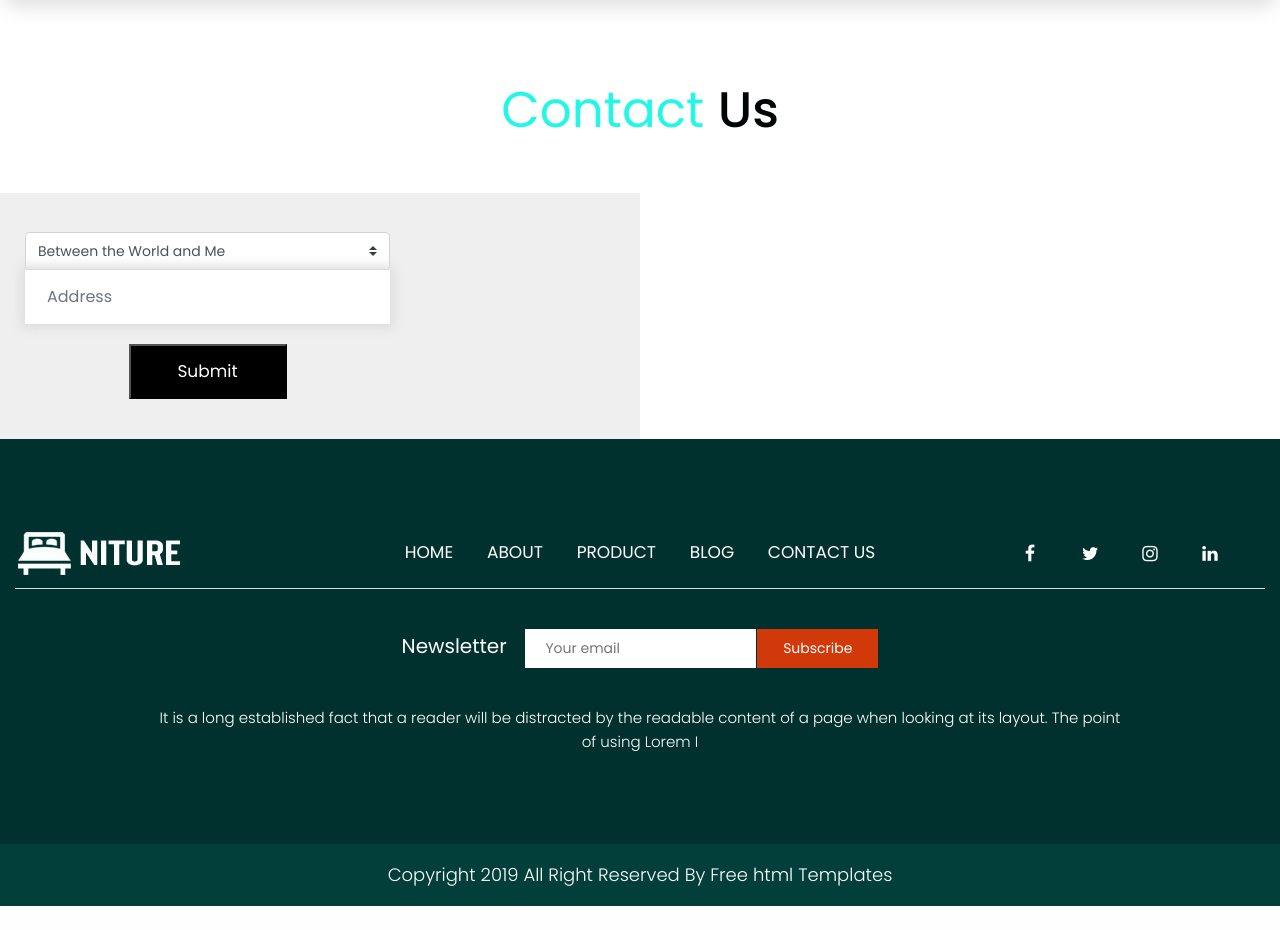
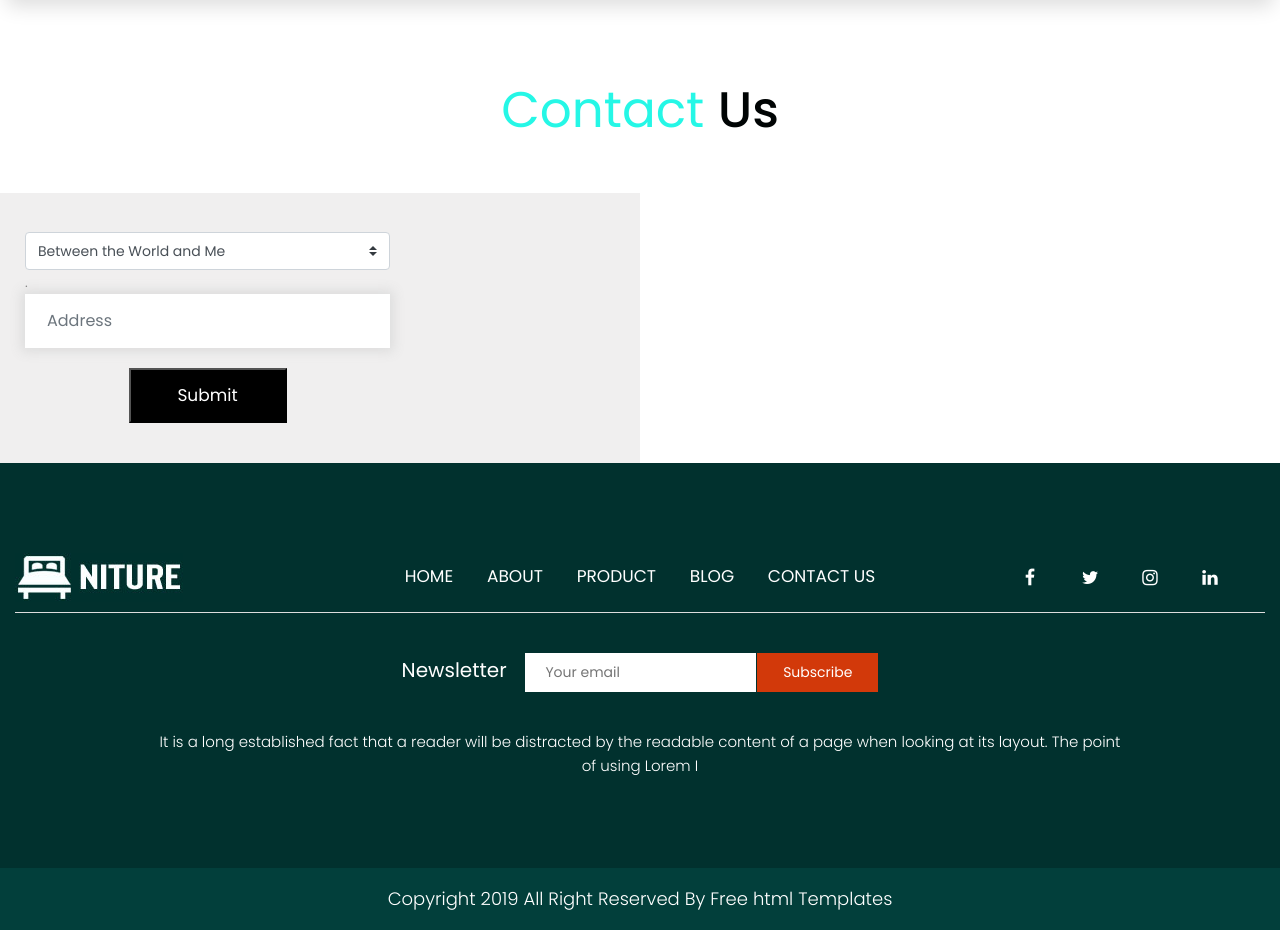
Before and after one commit to annakz1/resqli, a Flask app: page / in a window 1280 px wide. Shown: the part 1265-2195 px from the top of the page. Before the commit the page ends 2171 px from the top, so only its background shows below. Run offline with Flask 2, Linux system fonts and the light colour scheme; parts of the project's set-up code (start-up, migrations or seed data) failed here and were passed over; some libraries are stand-ins or nearby versions.

Commit message:
fixed design

```diff
--- a/app/src/templates/index.html
+++ b/app/src/templates/index.html
@@ -195,13 +195,14 @@
                             <form class="main_form" action="{{ url_for('index') }}" method="post">
                                 <div class="row">
                                     <div class="col-xl-12 col-lg-12 col-md-12 col-sm-12">
-                                        <select class="custom-select" name="product">
+                                        <select class="custom-select col-xl-12 col-lg-12 col-md-12 col-sm-12" name="product">
                                           <option value="Between the World and Me">Between the World and Me</option>
                                           <option value="Select Epigrams from the Greek Anthology">Select Epigrams from the Greek Anthology</option>
                                           <option value="Union: The Struggle to Forge the Story of United States Nationhood">Union: The Struggle to Forge the Story of United States Nationhood</option>
                                           <option value="Between Ink and Shadows">Between Ink and Shadows</option>
                                         </select>
                                     </div>
+                                    <div class="col-xl-12 col-lg-12 col-md-12 col-sm-12"><p>.</p></div>
                                     <div class="col-xl-12 col-lg-12 col-md-12 col-sm-12">
                                         <input class="form-control" placeholder="Address" type="text" name="Address">
                                     </div>
```
